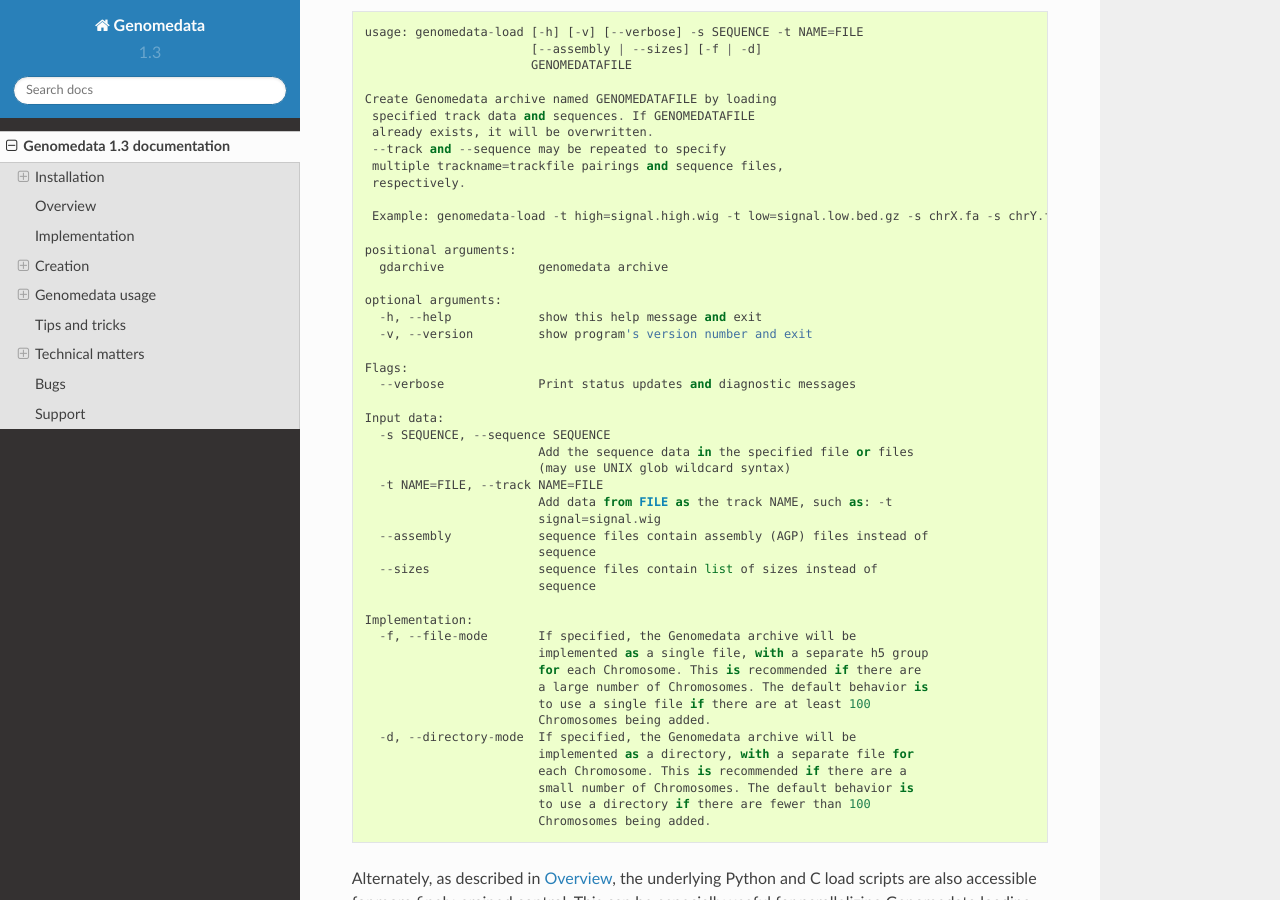
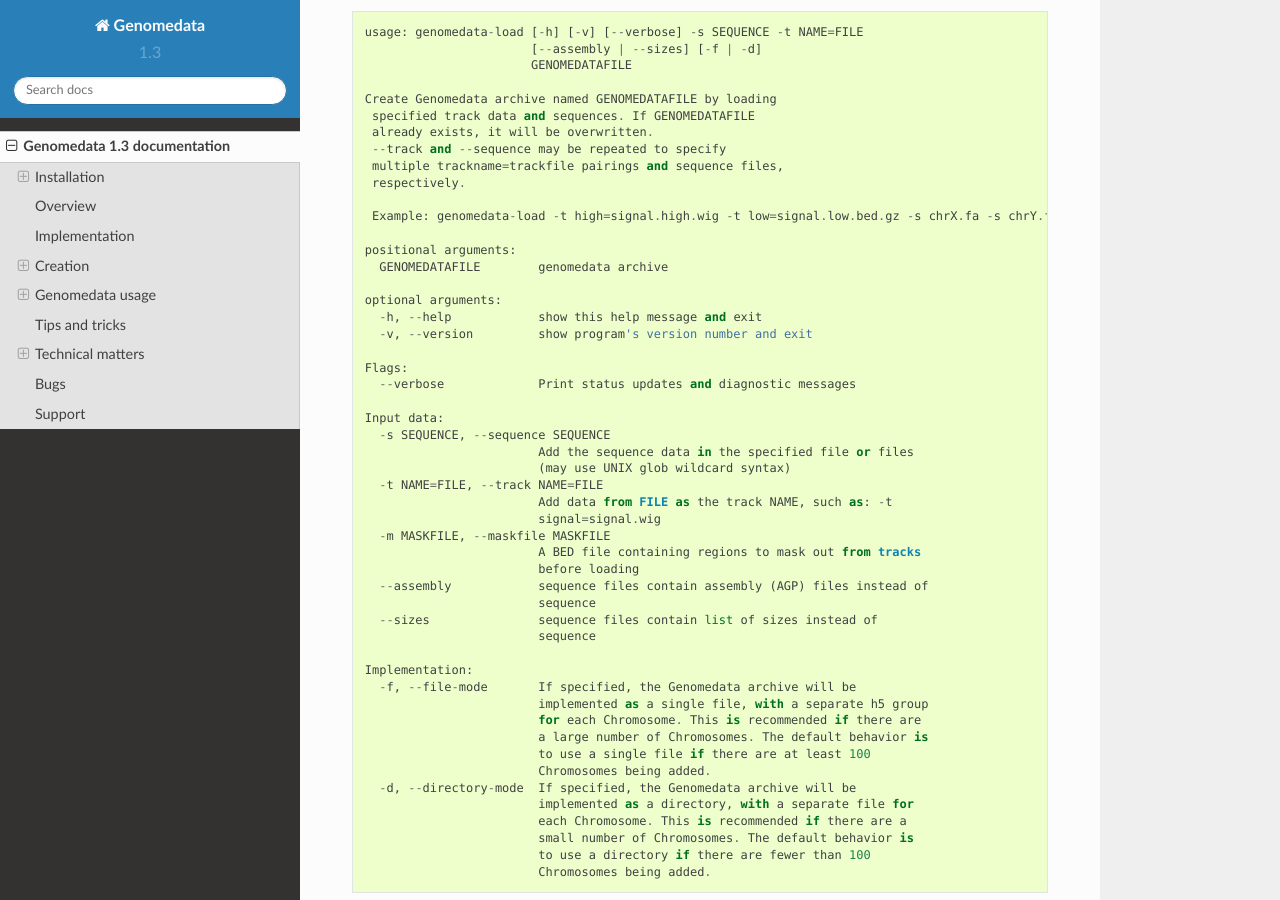
Before and after one commit to hoffmangroup/genomedata, a Sphinx documentation site: the page built from doc/genomedata.rst, in a window 1280 px wide and 900 px high, scrolled down 8792 px. Built offline with Sphinx 7.4.7 and the Read the Docs theme 2.0.0, drawn with Linux system fonts in a browser that asks for light colours.

Commit message:
Update NEWS and documentation on masking option for genomedata-load

```diff
--- a/doc/genomedata.rst
+++ b/doc/genomedata.rst
@@ -405,7 +405,7 @@
      Example: genomedata-load -t high=signal.high.wig -t low=signal.low.bed.gz -s chrX.fa -s chrY.fa.gz gdarchive
 
     positional arguments:
-      gdarchive             genomedata archive
+      GENOMEDATAFILE        genomedata archive
 
     optional arguments:
       -h, --help            show this help message and exit
@@ -421,6 +421,9 @@
       -t NAME=FILE, --track NAME=FILE
                             Add data from FILE as the track NAME, such as: -t
                             signal=signal.wig
+      -m MASKFILE, --maskfile MASKFILE
+                            A BED file containing regions to mask out from tracks
+                            before loading
       --assembly            sequence files contain assembly (AGP) files instead of
                             sequence
       --sizes               sequence files contain list of sizes instead of
@@ -439,6 +442,7 @@
                             small number of Chromosomes. The default behavior is
                             to use a directory if there are fewer than 100
                             Chromosomes being added.
+
 
 Alternately, as described in :ref:`genomedata-overview`, the underlying
 Python and C load scripts are also accessible for more finely-grained control.
```
Also changed, not shown: 1 other file.
